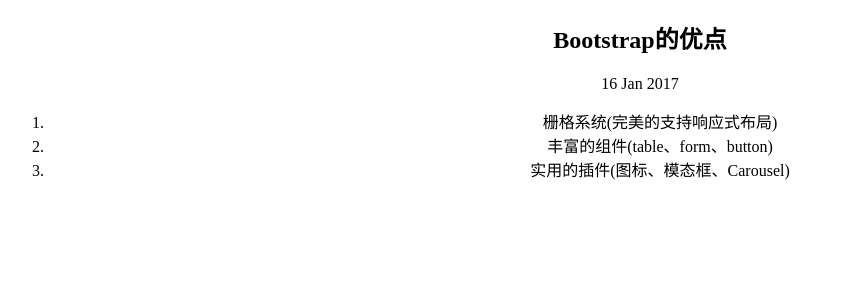
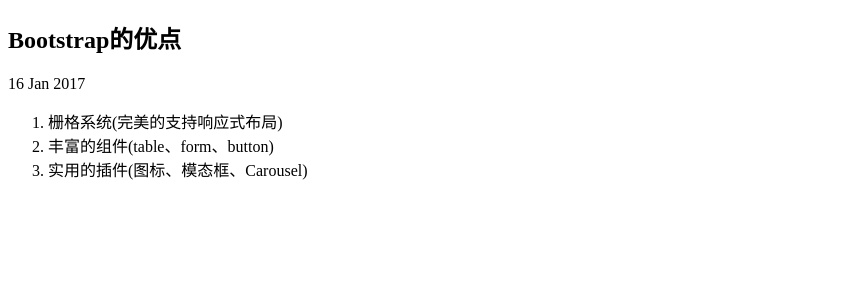
Before and after one commit to ftconan/pinmingkenan.github.io, a Jekyll site: the page built from _posts/2017-1-16-Bootstrap的优点.html, in a window 1280 px wide. Shown: the top 300 px of the page, without its empty margins (0-845 px from the left). Built offline with Jekyll 4.4.1, drawn with Linux system fonts in a browser that asks for light colours.

Commit message:
修改模板样式

```diff
--- a/_layouts/default.html
+++ b/_layouts/default.html
@@ -7,9 +7,9 @@
 		article {
 			margin:20px auto;
 		}
-		h2, p, li {
+/*		h2, p, li {
 			text-align: center;
-		}
+		}*/
 		ul li {
 			list-style: none;
 		}
```
